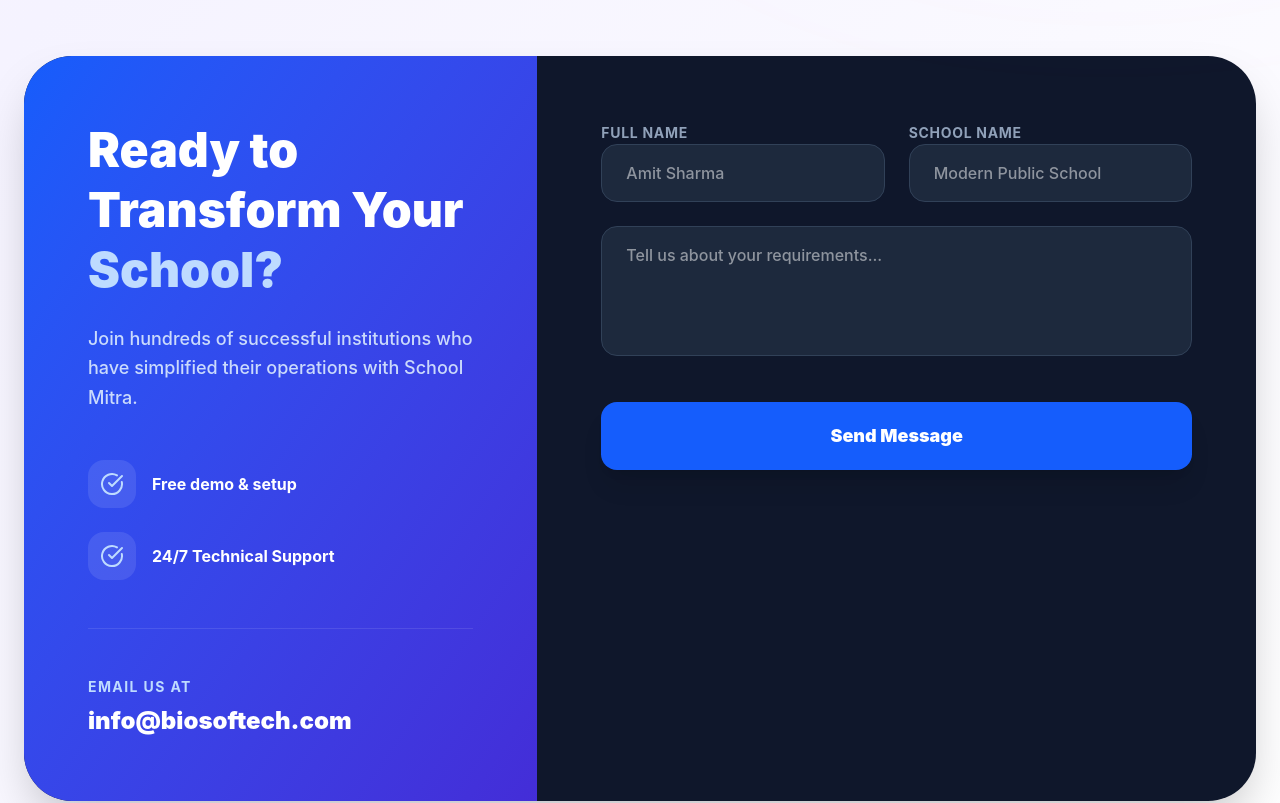
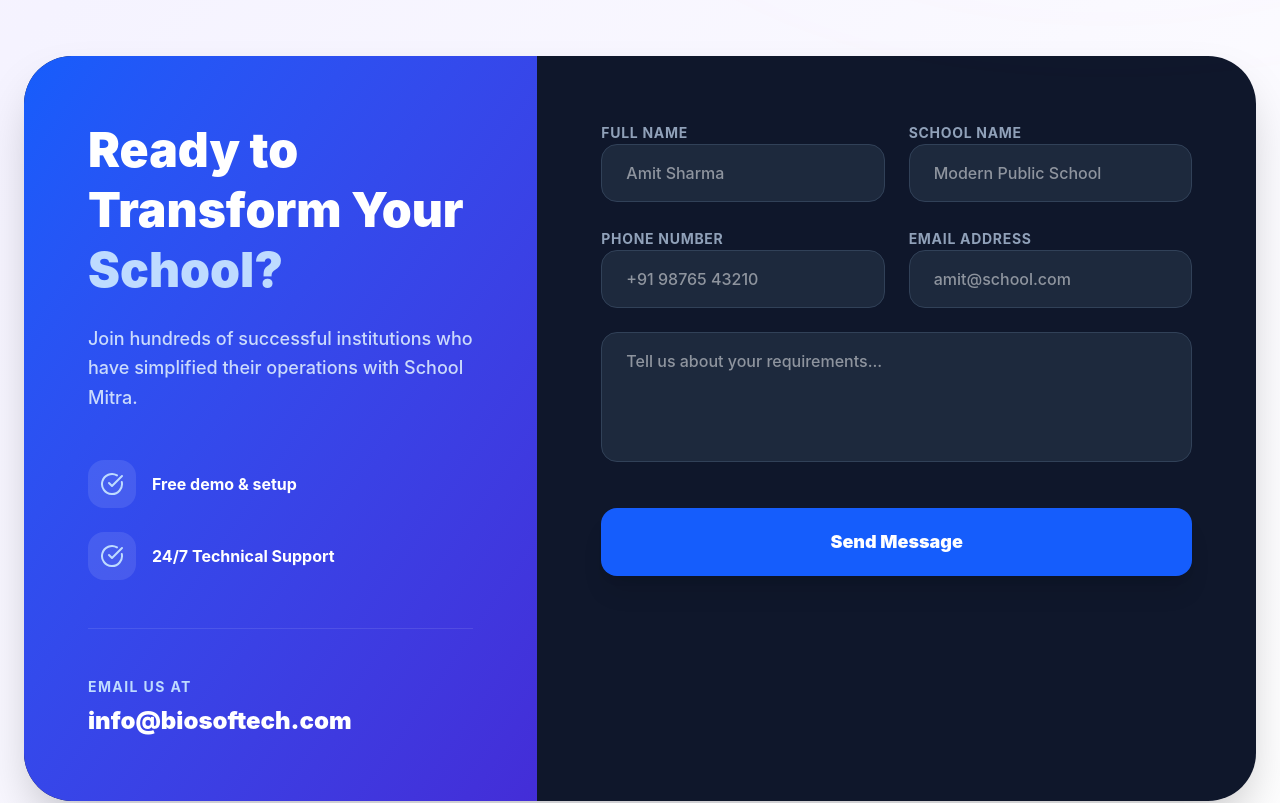
Before and after one commit to official1saurabh-ship-it/school-mitra-landing-page, a React (Vite) app: page / in a window 1280 px wide. Shown: the part 4880-5683 px from the top of the page. Built offline with nearby package versions, Linux system fonts and the light colour scheme.

Commit message:
few more updates

```diff
--- a/src/components/Footer.jsx
+++ b/src/components/Footer.jsx
@@ -17,10 +17,8 @@
         <div className="grid grid-cols-2 lg:grid-cols-4 gap-12 lg:gap-8 mb-16">
           <div className="col-span-2 lg:col-span-1 space-y-6">
             <div onClick={() => navigate("/")} className="flex items-center gap-2 cursor-pointer">
-              <div className="w-10 h-10 bg-blue-600 rounded-xl flex items-center justify-center shadow-lg shadow-blue-600/20">
-                <TableIcon className="text-white w-6 h-6" />
-              </div>
-              <img src={SKOLAPORTRAITE} alt="" className="w-40 h-25" />
+
+              <img src={SKOLAPORTRAITE} alt="" className="w-50 h-20" />
             </div>
             <p className="text-slate-500 font-medium leading-relaxed">
               Empowering educational institutions with smart management solutions for a better tomorrow.
--- a/src/pages/ContactPage.jsx
+++ b/src/pages/ContactPage.jsx
@@ -1,3 +1,4 @@
+import React, { useState } from "react";
 import { Mail, Phone, MapPin, Clock } from "lucide-react";
 
 const ContactCard = ({ icon: Icon, title, text, color }) => {
@@ -15,6 +16,23 @@
 };
 
 export default function ContactPage() {
+    const [formData, setFormData] = useState({
+        firstName: '',
+        lastName: '',
+        phone: '',
+        email: '',
+        service: 'Select Service',
+        message: ''
+    });
+
+    const handleWhatsAppRedirect = (e) => {
+        e.preventDefault();
+        const { firstName, lastName, phone, email, service, message } = formData;
+        const whatsappNumber = "919044425858";
+        const text = `I filled in your Contact form and would like to know more about your business.%0A%0AFull Name: ${firstName} ${lastName}%0APhone: ${phone}%0AEmail: ${email}%0AService: ${service}%0AMessage: ${message}`;
+        window.location.href = `https://wa.me/${whatsappNumber}?text=${text}`;
+    };
+
     return (
         <div className="bg-gray-50 min-h-screen py-12 md:py-20 px-4 sm:px-6 lg:px-12">
 
@@ -85,17 +103,31 @@
 
                 {/* Form */}
                 <div className="bg-white/80 backdrop-blur-md p-6 md:p-10 rounded-3xl shadow-xl border border-gray-100">
-                    <form className="space-y-6">
+                    <form className="space-y-6" onSubmit={handleWhatsAppRedirect}>
 
                         {/* Row 1 */}
                         <div className="grid grid-cols-1 sm:grid-cols-2 gap-4">
                             <div>
                                 <label className="text-sm font-medium text-gray-700 mb-1.5 block">First Name</label>
-                                <input type="text" placeholder="Enter your first name" className="w-full px-4 py-3 border border-gray-200 rounded-xl focus:outline-none focus:ring-2 focus:ring-blue-400 focus:border-transparent bg-gray-50/50" />
+                                <input
+                                    type="text"
+                                    placeholder="Enter your first name"
+                                    required
+                                    value={formData.firstName}
+                                    onChange={(e) => setFormData({ ...formData, firstName: e.target.value })}
+                                    className="w-full px-4 py-3 border border-gray-200 rounded-xl focus:outline-none focus:ring-2 focus:ring-blue-400 focus:border-transparent bg-gray-50/50"
+                                />
                             </div>
                             <div>
                                 <label className="text-sm font-medium text-gray-700 mb-1.5 block">Last Name</label>
-                                <input type="text" placeholder="Enter your last name" className="w-full px-4 py-3 border border-gray-200 rounded-xl focus:outline-none focus:ring-2 focus:ring-blue-400 focus:border-transparent bg-gray-50/50" />
+                                <input
+                                    type="text"
+                                    placeholder="Enter your last name"
+                                    required
+                                    value={formData.lastName}
+                                    onChange={(e) => setFormData({ ...formData, lastName: e.target.value })}
+                                    className="w-full px-4 py-3 border border-gray-200 rounded-xl focus:outline-none focus:ring-2 focus:ring-blue-400 focus:border-transparent bg-gray-50/50"
+                                />
                             </div>
                         </div>
 
@@ -103,12 +135,26 @@
                         <div className="grid grid-cols-1 sm:grid-cols-2 gap-4">
                             <div>
                                 <label className="text-sm font-medium text-gray-700 mb-1.5 block ">Phone</label>
-                                <input type="tel" placeholder="Enter your phone number" className="w-full px-4 py-3 border border-gray-200 rounded-xl focus:outline-none focus:ring-2 focus:ring-blue-400 focus:border-transparent bg-gray-50/50" />
+                                <input
+                                    type="tel"
+                                    placeholder="Enter your phone number"
+                                    required
+                                    value={formData.phone}
+                                    onChange={(e) => setFormData({ ...formData, phone: e.target.value })}
+                                    className="w-full px-4 py-3 border border-gray-200 rounded-xl focus:outline-none focus:ring-2 focus:ring-blue-400 focus:border-transparent bg-gray-50/50"
+                                />
                             </div>
 
                             <div>
                                 <label className="text-sm font-medium text-gray-700 mb-1.5 block">Email</label>
-                                <input type="Email" placeholder="Enter your email" className="w-full px-4 py-3 border border-gray-200 rounded-xl focus:outline-none focus:ring-2 focus:ring-blue-400 focus:border-transparent bg-gray-50/50" />
+                                <input
+                                    type="Email"
+                                    placeholder="Enter your email"
+                                    required
+                                    value={formData.email}
+                                    onChange={(e) => setFormData({ ...formData, email: e.target.value })}
+                                    className="w-full px-4 py-3 border border-gray-200 rounded-xl focus:outline-none focus:ring-2 focus:ring-blue-400 focus:border-transparent bg-gray-50/50"
+                                />
                             </div>
                         </div>
 
@@ -116,7 +162,11 @@
                         <div>
                             <label className="text-sm font-medium text-gray-700 mb-1.5 block">Service Interested In</label>
                             <div className="relative">
-                                <select className="w-full px-4 py-3 rounded-xl border border-gray-200 bg-gray-50/50 focus:outline-none focus:ring-2 focus:ring-blue-400 focus:border-transparent appearance-none">
+                                <select
+                                    value={formData.service}
+                                    onChange={(e) => setFormData({ ...formData, service: e.target.value })}
+                                    className="w-full px-4 py-3 rounded-xl border border-gray-200 bg-gray-50/50 focus:outline-none focus:ring-2 focus:ring-blue-400 focus:border-transparent appearance-none"
+                                >
                                     <option>Select Service</option>
                                     <option>Web Development</option>
                                     <option>App Development</option>
@@ -138,6 +188,9 @@
                             <textarea
                                 rows="4"
                                 placeholder="Write your message here..."
+                                required
+                                value={formData.message}
+                                onChange={(e) => setFormData({ ...formData, message: e.target.value })}
                                 className="w-full px-4 py-3 rounded-xl border border-gray-200 bg-gray-50/50 text-gray-800
                                 focus:outline-none focus:ring-2 focus:ring-blue-400 focus:border-transparent resize-none transition-all"
                             ></textarea>
--- a/src/pages/Home.jsx
+++ b/src/pages/Home.jsx
@@ -1,4 +1,4 @@
-import React, { useEffect, useLayoutEffect, useRef } from "react";
+import React, { useEffect, useLayoutEffect, useRef, useState } from "react";
 import { Link } from "react-router-dom";
 import school from "../assets/school.png";
 import schoolimage from "../assets/schoolimage.png";
@@ -40,6 +40,21 @@
 const Home = () => {
   const imageRef = useRef(null);
   const sectionRef = useRef(null);
+  const [formData, setFormData] = useState({
+    fullName: '',
+    schoolName: '',
+    phone: '',
+    email: '',
+    message: ''
+  });
+
+  const handleWhatsAppRedirect = (e) => {
+    e.preventDefault();
+    const { fullName, schoolName, phone, email, message } = formData;
+    const whatsappNumber = "919044425858";
+    const text = `I filled in your form and would like to know more about your business.%0A%0AFull Name: ${fullName}%0ASchool Name: ${schoolName}%0APhone: ${phone}%0AEmail: ${email}%0ARequirements: ${message}`;
+    window.location.href = `https://wa.me/${whatsappNumber}?text=${text}`;
+  };
 
   const featureItems = [
     {
@@ -444,20 +459,68 @@
           </div>
 
           <div className="lg:w-7/12 p-12 lg:p-16">
-            <form className="grid grid-cols-1 md:grid-cols-2 gap-6" onSubmit={(e) => e.preventDefault()}>
+            <form className="grid grid-cols-1 md:grid-cols-2 gap-6" onSubmit={handleWhatsAppRedirect}>
               <div className="space-y-2">
                 <label className="text-sm font-bold text-slate-400 uppercase tracking-wider">Full Name</label>
-                <input type="text" placeholder="Amit Sharma" className="w-full bg-slate-800 border border-slate-700 rounded-2xl px-6 py-4 text-white focus:outline-none focus:border-blue-500 transition-all font-medium" />
+                <input
+                  type="text"
+                  placeholder="Amit Sharma"
+                  required
+                  value={formData.fullName}
+                  onChange={(e) => setFormData({ ...formData, fullName: e.target.value })}
+                  className="w-full bg-slate-800 border border-slate-700 rounded-2xl px-6 py-4 text-white focus:outline-none focus:border-blue-500 transition-all font-medium"
+                />
               </div>
               <div className="space-y-2">
                 <label className="text-sm font-bold text-slate-400 uppercase tracking-wider">School Name</label>
-                <input type="text" placeholder="Modern Public School" className="w-full bg-slate-800 border border-slate-700 rounded-2xl px-6 py-4 text-white focus:outline-none focus:border-blue-500 transition-all font-medium" />
+                <input
+                  type="text"
+                  placeholder="Modern Public School"
+                  required
+                  value={formData.schoolName}
+                  onChange={(e) => setFormData({ ...formData, schoolName: e.target.value })}
+                  className="w-full bg-slate-800 border border-slate-700 rounded-2xl px-6 py-4 text-white focus:outline-none focus:border-blue-500 transition-all font-medium"
+                />
+              </div>
+              <div className="space-y-2">
+                <label className="text-sm font-bold text-slate-400 uppercase tracking-wider">Phone Number</label>
+                <input
+                  type="tel"
+                  placeholder="+91 98765 43210"
+                  required
+                  value={formData.phone}
+                  onChange={(e) => setFormData({ ...formData, phone: e.target.value })}
+                  className="w-full bg-slate-800 border border-slate-700 rounded-2xl px-6 py-4 text-white focus:outline-none focus:border-blue-500 transition-all font-medium"
+                />
+              </div>
+              <div className="space-y-2">
+                <label className="text-sm font-bold text-slate-400 uppercase tracking-wider">Email Address</label>
+                <input
+                  type="email"
+                  placeholder="amit@school.com"
+                  required
+                  value={formData.email}
+                  onChange={(e) => setFormData({ ...formData, email: e.target.value })}
+                  className="w-full bg-slate-800 border border-slate-700 rounded-2xl px-6 py-4 text-white focus:outline-none focus:border-blue-500 transition-all font-medium"
+                />
               </div>
               <div className="space-y-2 md:col-span-2">
-                <textarea rows="4" placeholder="Tell us about your requirements..." className="w-full bg-slate-800 border border-slate-700 rounded-2xl px-6 py-4 text-white focus:outline-none focus:border-blue-500 transition-all font-medium resize-none"></textarea>
+                <textarea
+                  rows="4"
+                  placeholder="Tell us about your requirements..."
+                  required
+                  value={formData.message}
+                  onChange={(e) => setFormData({ ...formData, message: e.target.value })}
+                  className="w-full bg-slate-800 border border-slate-700 rounded-2xl px-6 py-4 text-white focus:outline-none focus:border-blue-500 transition-all font-medium resize-none"
+                ></textarea>
               </div>
               <div className="md:col-span-2 pt-4">
-                <motion.button whileHover={{ scale: 1.02 }} whileTap={{ scale: 0.98 }} className="w-full bg-blue-600 hover:bg-blue-500 text-white font-black py-5 rounded-2xl shadow-xl transition-all text-lg">
+                <motion.button
+                  type="submit"
+                  whileHover={{ scale: 1.02 }}
+                  whileTap={{ scale: 0.98 }}
+                  className="w-full bg-blue-600 hover:bg-blue-500 text-white font-black py-5 rounded-2xl shadow-xl transition-all text-lg"
+                >
                   Send Message
                 </motion.button>
               </div>
--- a/src/pages/SupportPage.jsx
+++ b/src/pages/SupportPage.jsx
@@ -21,6 +21,20 @@
 
 export default function SupportPage() {
     const [openIndex, setOpenIndex] = useState(null);
+    const [formData, setFormData] = useState({
+        name: '',
+        email: '',
+        phone: '',
+        message: ''
+    });
+
+    const handleWhatsAppRedirect = (e) => {
+        e.preventDefault();
+        const { name, email, phone, message } = formData;
+        const whatsappNumber = "919044425858";
+        const text = `I filled in your Support form and would like to know more about your business.%0A%0AFull Name: ${name}%0APhone: ${phone}%0AEmail: ${email}%0AIssue/Requirements: ${message}`;
+        window.location.href = `https://wa.me/${whatsappNumber}?text=${text}`;
+    };
 
     return (
         <div className="min-h-screen bg-white text-black px-6 py-16 mt-20">
@@ -57,27 +71,46 @@
             <div className="w-full max-w-screen-2xl mx-auto bg-white p-10 rounded-3xl border border-slate-700 mb-20">
                 <h2 className="text-2xl font-bold mb-6">Send us a message</h2>
 
-                <form className="grid md:grid-cols-2 gap-6">
+                <form className="grid md:grid-cols-2 gap-6" onSubmit={handleWhatsAppRedirect}>
 
                     <input
                         type="text"
                         placeholder="Your Name"
+                        required
+                        value={formData.name}
+                        onChange={(e) => setFormData({ ...formData, name: e.target.value })}
                         className="bg-white p-4 rounded-xl border border-slate-600 focus:outline-none"
                     />
 
                     <input
                         type="email"
                         placeholder="Your Email"
+                        required
+                        value={formData.email}
+                        onChange={(e) => setFormData({ ...formData, email: e.target.value })}
+                        className="bg-white p-4 rounded-xl border border-slate-600 focus:outline-none"
+                    />
+
+                    <input
+                        type="tel"
+                        placeholder="Your Phone Number"
+                        required
+                        value={formData.phone}
+                        onChange={(e) => setFormData({ ...formData, phone: e.target.value })}
                         className="bg-white p-4 rounded-xl border border-slate-600 focus:outline-none"
                     />
 
                     <textarea
                         placeholder="Describe your issue..."
                         rows="5"
+                        required
+                        value={formData.message}
+                        onChange={(e) => setFormData({ ...formData, message: e.target.value })}
                         className="md:col-span-2 bg-white p-4 rounded-xl border border-slate-600 focus:outline-none"
                     />
 
                     <button
+                        type="submit"
                         className="md:col-span-2 bg-blue-600 py-3 rounded-xl font-bold hover:bg-blue-500 transition"
                     >
                         Submit Request
```
